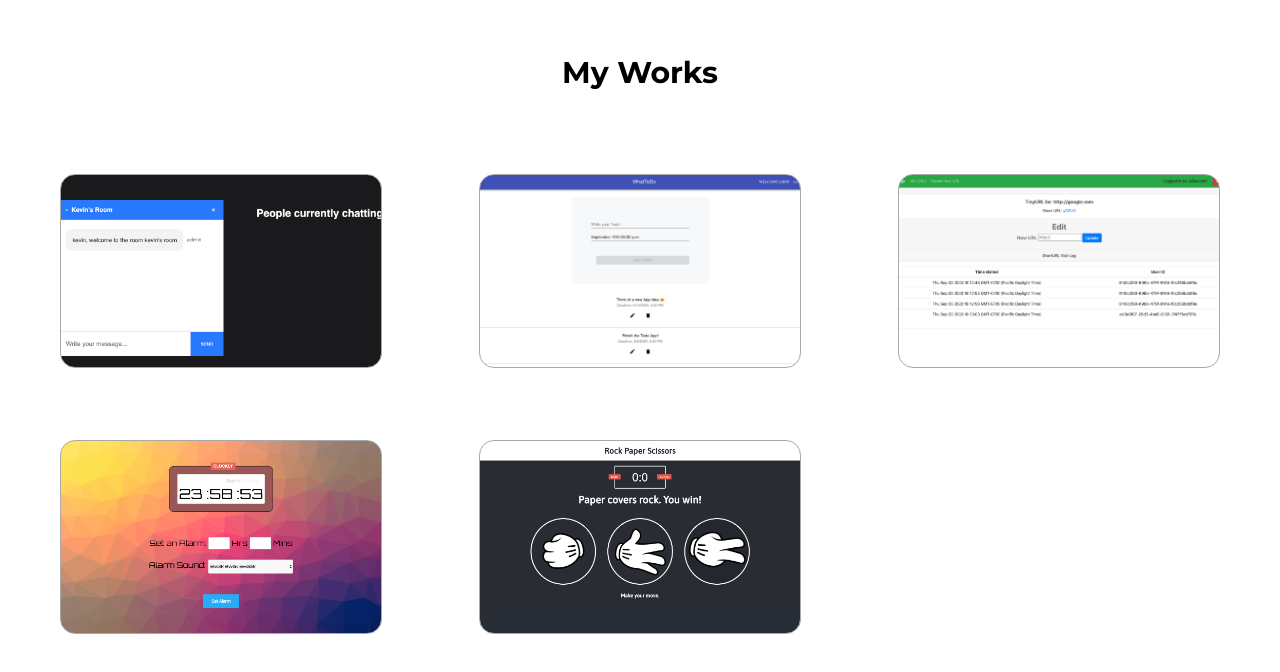
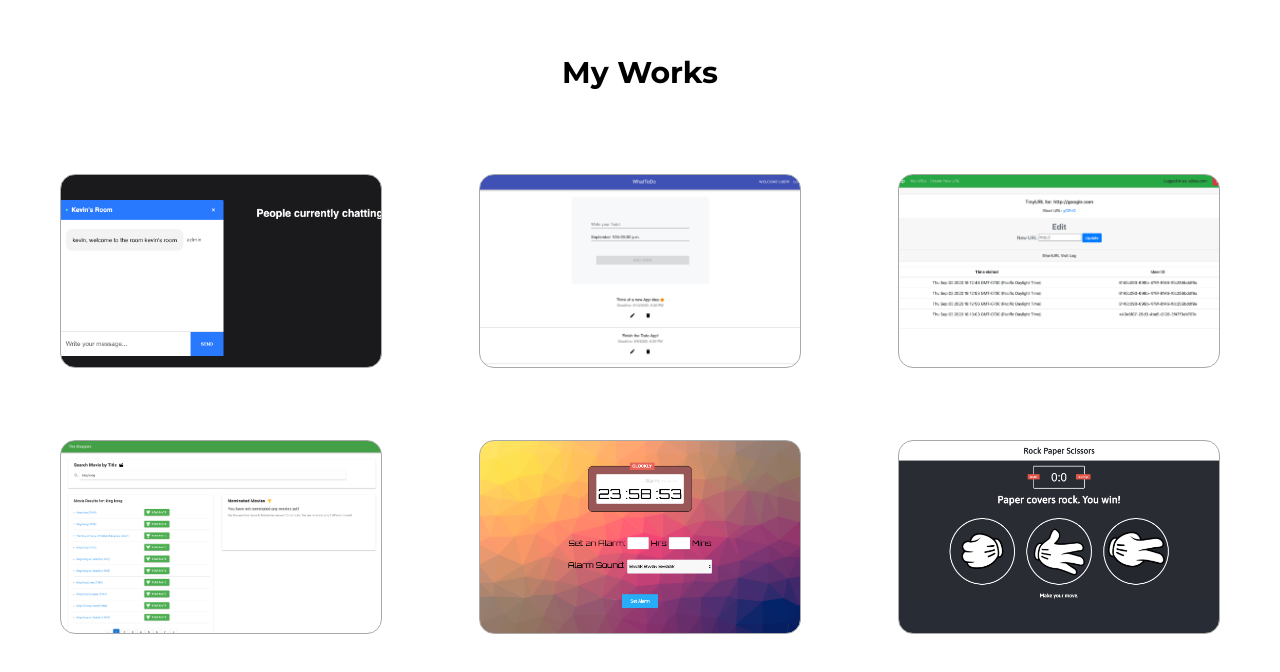
Before and after one commit to KLSeung/react-portfolio-2021, a React (Create React App) app: page / in a window 1280 px wide. Shown: the part 1122-1794 px from the top of the page. Built offline with nearby package versions, Linux system fonts and the light colour scheme.

Commit message:
feat: add new project

```diff
--- a/src/components/MyWorks/MyWorks.jsx
+++ b/src/components/MyWorks/MyWorks.jsx
@@ -6,6 +6,7 @@ import ChatBoxPic from '../../assets/ChatBox.png';
 import RockPaperScissorsPic from '../../assets/Rock_Paper_Scissor.png';
 import TinyAppPic from '../../assets/url_show.png';
 import TodoAppPic from '../../assets/Todo_App.png';
+import ShopppiesNomination from '../../assets/Movie_Nomination.png'
 
 import { MyWorksContainer, MyWorksImgContainer, MyWorksHeader, MyWorksDescription, MyWorksImgOverlay } from './styles'
 import { Element } from 'react-scroll'
@@ -29,6 +30,12 @@ export const MyWorks = () => {
       link: 'https://github.com/KLSeung/tinyapp',
       description: 'Web application built with Node and Express that allows users to shorten long URLs and track views on these URLs',
       title: 'TinyApp'
+    },
+    ShoppiesNomination: {
+      imagePath: ShopppiesNomination,
+      link: 'https://klseung.github.io/movie-nomination/',
+      description: 'Web application to search and nominate your top five movies, created for a Shopify project',
+      title: 'The Shoppies'
     },
     AlarmMe: {
       imagePath: AlarmClockPic,
```
Also changed, not shown: src/assets/Movie_Nomination.png (added).
